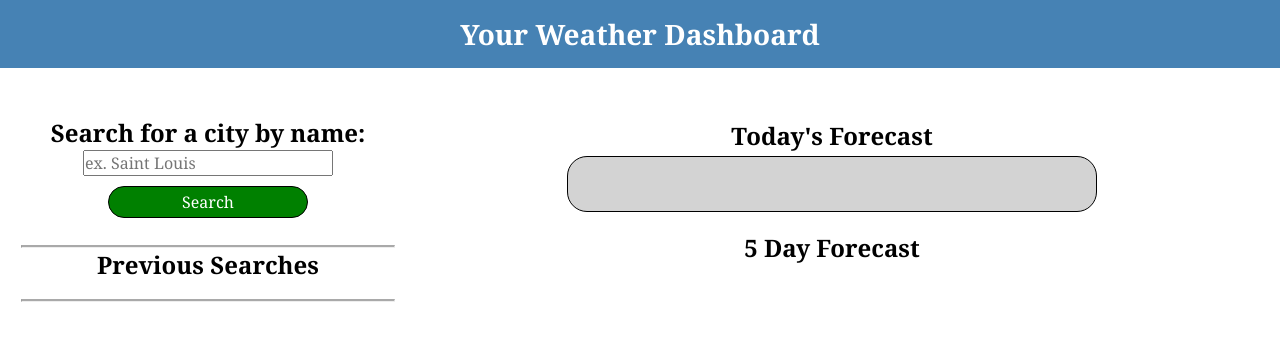
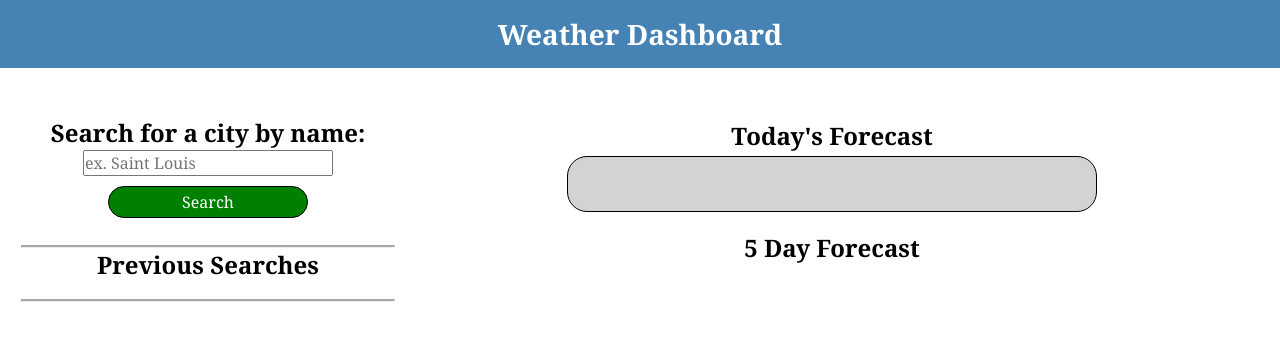
Before and after one commit to MikeChampion/weather-app, a plain HTML site: page index.html in a window 1280 px wide. Drawn offline with nearby package versions, Linux system fonts and the light colour scheme.

Commit message:
Fix HTML Title tag

```diff
--- a/index.html
+++ b/index.html
@@ -6,11 +6,11 @@
         <meta name="viewport" content="width=device-width, initial-scale=1.0" />
         <link rel="stylesheet" type="text/css" href="./assets/css/reset.css" />
         <link rel="stylesheet" type="text/css" href="./assets/css/style.css" />
-        <title>Document</title>
+        <title>Weather Dashboard</title>
     </head>
     <body>
         <header>
-            <h1>Your Weather Dashboard</h1>
+            <h1>Weather Dashboard</h1>
         </header>
         <main>
             <section class="search-buttons">
```
